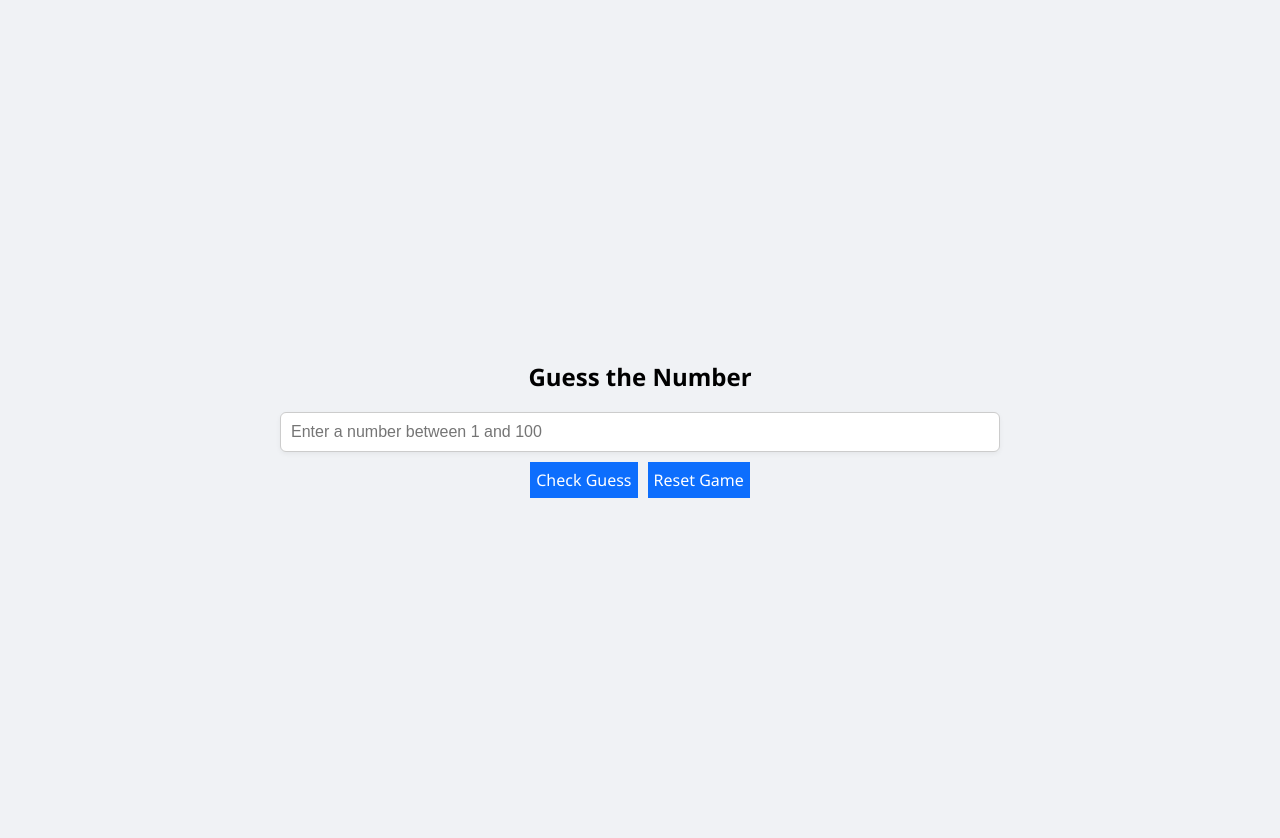
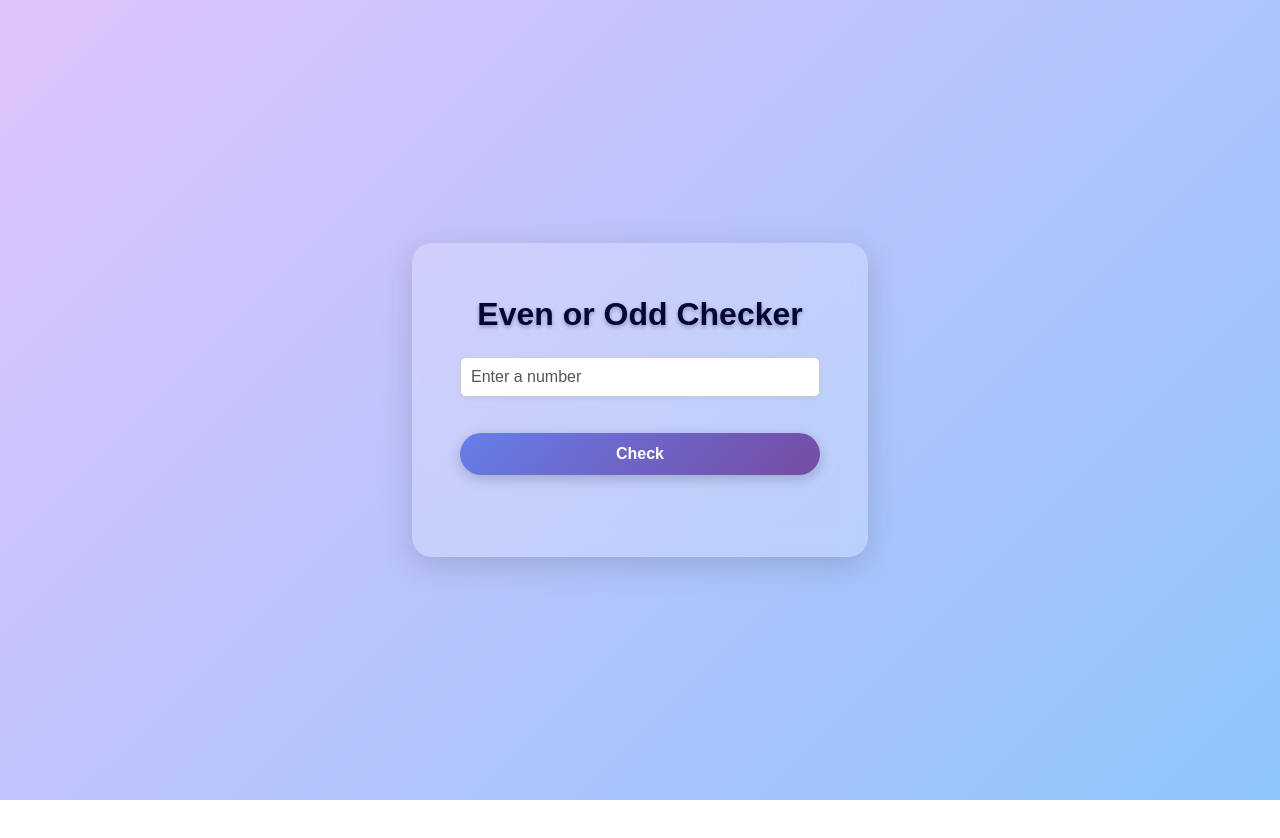
Before and after one commit to RakeshRanjanUIDeveloper/CodeWithJavaScript, a React (Vite) app in the folder PSClasses/React/practice-react-app/: page / in a window 1280 px wide. Shown: the top 838 px of the page. After the commit the page ends 800 px from the top, so only its background shows below. Built offline with nearby package versions, Linux system fonts and the light colour scheme.

Commit message:
code added

```diff
--- a/PSClasses/React/practice-react-app/src/App.jsx
+++ b/PSClasses/React/practice-react-app/src/App.jsx
@@ -3,7 +3,9 @@ import './App.css'
 import Accordion from './components/Accordion/Accordion'
 import Authentication from './components/Authentication/Authentication'
 import Counter from './components/Counter/Counter'
+import EvenOrOddChecker from './components/EvenOrOddChecker/EvenOrOddChecker'
 import GuessTheNumber from './components/GuessTheNumber/GuessTheNumber'
+import InputFocus from './components/InputFocus/InputFocus'
 import TodoList from './components/TodoApp/TodoList'
 import TogglePassword from './components/TogglePassword/TogglePassword'
 
@@ -15,8 +17,10 @@ function App() {
       <Accordion />
       <TogglePassword />
       <Counter />
-      <Authentication />*/}
+      <Authentication />
       <GuessTheNumber />
+      <InputFocus />*/}
+      <EvenOrOddChecker />
     </>
   )
 }
--- /dev/null
+++ b/PSClasses/React/practice-react-app/src/components/EvenOrOddChecker/EvenOrOddChecker.css
@@ -0,0 +1,101 @@
+body {
+  margin: 0;
+  padding: 0;
+  font-family: "Poppins", sans-serif;
+  background: linear-gradient(135deg, #e0c3fc, #8ec5fc);
+  height: 100vh;
+  display: flex;
+  justify-content: center;
+  align-items: center;
+}
+
+/* Container */
+.even-odd-container {
+  background: rgba(255, 255, 255, 0.2);
+  backdrop-filter: blur(12px);
+  -webkit-backdrop-filter: blur(12px);
+  border-radius: 20px;
+  padding: 2rem 3rem;
+  box-shadow: 0 8px 32px rgba(0, 0, 0, 0.15);
+  text-align: center;
+  width: 360px;
+  height: 250px;
+}
+
+.even-odd-container:hover {
+  transform: scale(1.02);
+}
+
+/* Heading */
+.title {
+  font-size: 2rem;
+  font-weight: 600;
+  color: #040539;
+  margin-bottom: 1.5rem;
+  text-shadow: 0 2px 4px rgba(0, 0, 0, 0.3);
+}
+
+/* Input */
+.number-input {
+  width: 90%;
+  padding: 0.8rem 1rem;
+  font-size: 0.8rem;
+  border: none;
+  border-radius: 12px;
+  margin-bottom: 1.2rem;
+  background-color: rgba(255, 255, 255, 0.3);
+  color: #333;
+  backdrop-filter: blur(6px);
+  outline: none;
+}
+
+.number-input::placeholder {
+  color: #555;
+}
+
+.number-input:focus {
+  background-color: rgba(255, 255, 255, 0.6);
+}
+
+/* Button */
+.check-button {
+  padding: 0.75rem 2rem;
+  font-size: 1rem;
+  font-weight: 600;
+  color: white;
+  background: linear-gradient(135deg, #667eea, #764ba2);
+  border: none;
+  border-radius: 30px;
+  cursor: pointer;
+  transition: background 0.3s ease;
+  box-shadow: 0 4px 14px rgba(0, 0, 0, 0.2);
+  margin-bottom: 1rem;
+}
+
+.check-button:hover {
+  background: linear-gradient(135deg, #5a67d8, #6b46c1);
+}
+
+/* Result Area */
+.result-area {
+  display: flex;
+  justify-content: center;
+  align-items: center;
+  min-height: 2rem;
+}
+
+/* Loading Text */
+.loading {
+  font-size: 1rem;
+  font-style: italic;
+  color: #938cb4;
+}
+
+/* Final Result Text */
+.result {
+  margin-top: 1rem;
+  font-size: 1.1rem;
+  font-weight: 500;
+  color: #0c013f;
+  text-shadow: 0 2px 4px rgba(0, 0, 0, 0.3);
+}
--- /dev/null
+++ b/PSClasses/React/practice-react-app/src/components/EvenOrOddChecker/EvenOrOddChecker.jsx
@@ -0,0 +1,55 @@
+import React, { useState } from "react";
+import "./EvenOrOddChecker.css";
+
+const EvenOrOddChecker = () => {
+  const [input, setInput] = useState("");
+  const [loading, setLoading] = useState(false);
+  const [result, setResult] = useState("");
+
+  const handleCheck = () => {
+    const trimmedInput = input.trim();
+
+    setResult("");
+
+    if (trimmedInput === "" || isNaN(trimmedInput)) {
+      setResult("Please enter a valid number.");
+      return;
+    }
+
+    setLoading(true);
+
+    setTimeout(() => {
+      const number = parseInt(trimmedInput, 10);
+      const isEven = number % 2 === 0;
+      setResult(`The number ${number} is ${isEven ? "even" : "odd"}.`);
+      setLoading(false);
+    }, 1000);
+  };
+  return (
+    <div className="even-odd-container">
+      <h1 className="title">Even or Odd Checker</h1>
+      <input
+        className="number-input"
+        type="text"
+        placeholder="Enter a number"
+        value={input}
+        onChange={(e) => setInput(e.target.value)}
+      />
+      <button className="check-button" onClick={handleCheck}>
+        Check
+      </button>
+      <div className="result-area">
+        <div className="result">
+            {
+                loading && <p>Checking...</p>
+            }
+            {
+                !loading && result && <p>{result} </p>
+            }
+        </div>
+      </div>
+    </div>
+  );
+};
+
+export default EvenOrOddChecker;
--- a/PSClasses/React/practice-react-app/src/components/InputFocus/InputFocus.jsx
+++ b/PSClasses/React/practice-react-app/src/components/InputFocus/InputFocus.jsx
@@ -1,10 +1,18 @@
-import React from 'react'
+import React, { useRef, useState } from 'react'
 
 const InputFocus = () => {
+    const [text, setText] = useState('')
+    const inputRef = useRef();
+
+    const handleFocus = () =>{
+        inputRef.current.focus()
+    }
   return (
     <div>
-        <input type='text' placeholder='type here...' />
-        <button>Focus Input</button>
+        <input type="text"
+        placeholder="Type here"
+        style={{ padding: '8px', fontSize: '16px', marginRight: '10px' }} value={text} ref={inputRef} onChange={(e) => setText(e.target.value)} />
+        <button onClick={handleFocus} style={{ padding: '8px 12px'} }>Focus Input</button>
     </div>
   )
 }
```
